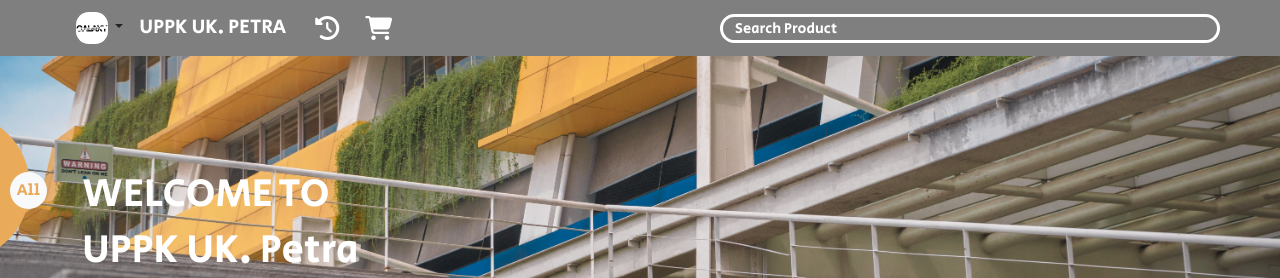
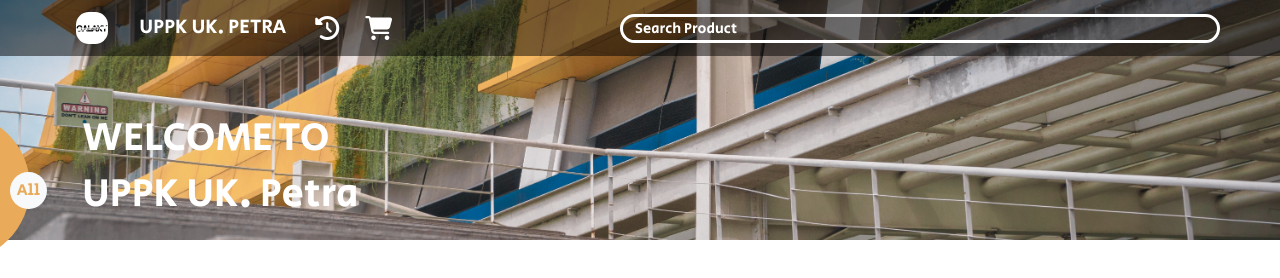
Before and after one commit to ChrisJulLimantoro/Goods-Lending-Website, a PHP site: page /homeUser.php in a window 1280 px wide. Shown: the top 278 px of the page. Run offline with PHP 8.4, Linux system fonts and the light colour scheme; a user stored in the database is signed in; data comes from the database, SQL or seed files in the repository; some libraries are stand-ins or nearby versions.

Commit message:
navbar sudah sudah selesai

```diff
--- a/homeUser.php
+++ b/homeUser.php
@@ -378,6 +378,8 @@
         body {
             font-family: 'Secular One', sans-serif !important;
             min-width: 425px;
+            top: 0;
+            left: 0;
         }
 
         .card {
@@ -502,8 +504,6 @@
 
         .header{
             height: 3.5em;
-            position : sticky;
-            top:0;
             z-index: 1;
             background-color:rgba(0, 0, 0, 0.5);
         }
@@ -632,26 +632,60 @@
             opacity: 1;
         }
 
+        .containerInput {
+            min-width: 300px;
+            transition:all 0.2s ease-in-out;
+        }
+
         @media only screen and (max-width: 991px) {
             .containerInput {
-                width: 80%;
+                margin-left: auto;
+                margin-right: auto;
+                margin-top: 15px;
+                background-color: rgba(0, 0, 0, 0.5);
+                border-radius: 35px;
+                height: 80%;
                 display: block;
+                flex: auto;
                 text-align: center;
-                display: flex;
                 flex-direction: column;
-                align-items: flex-end
+                align-items: flex-end;
+                padding: 5px;
             }
 
             .containerInput input {
-                width: auto;
-                float: right;
+                width: 94%;
+                margin: auto;
                 display: inline-block;
-                margin-left: auto;
-                margin-right: auto;
                 text-align: left;
+                background-color: white;
+                margin-bottom: 10px;
             }
         }
 
+        @media screen and (min-width: 300px) {
+            .containerInput {
+                width: 300px;
+            }
+        }
+
+        @media screen and (min-width: 576px) {
+            .containerInput {
+                width: 550px;
+            }
+        }
+
+        @media screen and (min-width: 768px) {
+            .containerInput {
+                width: 720px;
+            }
+        }
+
+        @media screen and (min-width: 991px) {
+            .containerInput {
+                width: 600px;
+            }
+        }
     </style>
 </head>
 <body>
@@ -687,7 +721,7 @@
                     ?></h6>
                 <li>
                 <hr class="dropdown-divider"></li>
-                <a href="logout.php"><button type="button" class="btn btn-light mb-1">LOGOUT</button></a>
+                <a href="logout.php"><button type="button" class="btn btn-light">LOGOUT</button></a>
             </ul>
         </li>
     </div>
@@ -719,7 +753,7 @@
         <ul class="navbar-nav">
             <!-- TOMBOL SEARCH -->
             <li class="nav-item">
-                <div class="pt-3 containerInput" style="width: 500px;">
+                <div class="pt-3 containerInput">
                     <!-- <button class="form-control bg-dark me-2" id="searchButton"><img src="assets/search.png" alt="" id="searchImg"></button> -->
                     <input type="text" class="form-control inputSearch" id="inputSearch" placeholder="Search Product">
                 </div>
```
